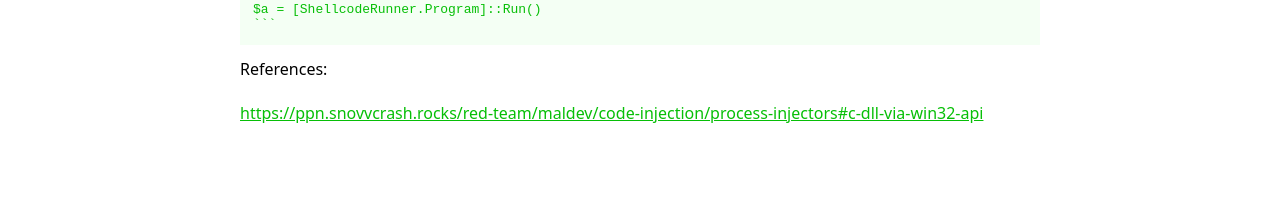
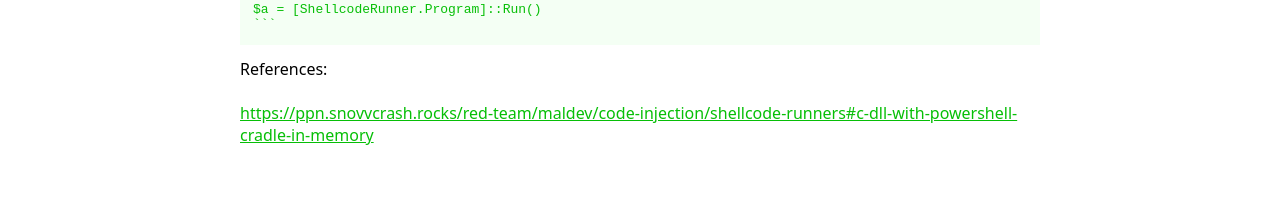
Before and after one commit to arttoolkit/arttoolkit.github.io, a Jekyll site: the page built from _wadcoms/ShellcodeRunner-DLL.md, in a window 1280 px wide. Shown: the part 1655-1860 px from the top of the page. Built offline with Jekyll 4.4.1, drawn with Linux system fonts in a browser that asks for light colours; some of the changed lines change nothing that is shown.

Commit message:
update URL in shellrunner dll

```diff
--- a/_wadcoms/ShellcodeRunner-DLL.md
+++ b/_wadcoms/ShellcodeRunner-DLL.md
@@ -99,5 +99,5 @@ OS:
 attack_types:
     - Persistence
 references:
-    - https://ppn.snovvcrash.rocks/red-team/maldev/code-injection/process-injectors#c-dll-via-win32-api
+    - https://ppn.snovvcrash.rocks/red-team/maldev/code-injection/shellcode-runners#c-dll-with-powershell-cradle-in-memory
 ---
```
